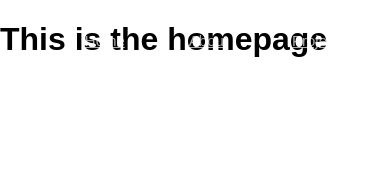
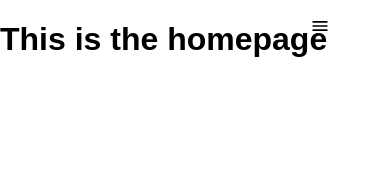
Before and after one commit to emilyjwilbur/react_portfolio, a React (Create React App) app: page / in a window 390 px wide. Shown: the top 180 px of the page. Built offline with nearby package versions, Linux system fonts and the light colour scheme; the HTML template or start-up script is replaced by a standard one.

Commit message:
nav menu styling w/ responsiveness

```diff
--- a/src/components/NavMenu.js
+++ b/src/components/NavMenu.js
@@ -1,7 +1,7 @@
-import React from "react";
+import React, { useState } from "react";
 import { NavLink } from "react-router-dom";
 import styled from "styled-components";
-
+import { MdMenu, MdClose } from "react-icons/md";
 
 const NavMenuStyles = styled.div`
   position: fixed;
@@ -24,10 +24,10 @@
       border-radius: 8px;
       transition: 0.3s ease background-color;
       &:hover {
-            background-color: var(--deep-black);
+        background-color: #3a3b3c;
       }
     }
-    a{
+    a {
       display: inline-block;
       font-family: arial;
       padding: 1rem 2rem;
@@ -35,28 +35,126 @@
       color: #fffa;
       outline: none;
     }
+    .active {
+      color: #e4e6eb;
     }
-`
+  }
+  .mobile-menu-icon {
+    position: absolute;
+    right: 1rem;
+    top: 1rem;
+    width: 4rem;
+    cursor: pointer;
+    display: none;
+    outline: none;
+  }
+  .closeNavIcon {
+    display: none;
+  }
+  @media only screen and (max-width: 768px) {
+    padding: 0;
+    .hide-item {
+      transform: translateY(calc(-100% - var(--top)));
+    }
+    .mobile-menu-icon {
+      display: block;
+    }
+    .navItems {
+      --top: 1rem;
+      transition: 0.3s ease transform;
+      background-color: #3a3b3c;
+      padding: 2rem;
+      width: 90%;
+      max-width: 300px;
+      border-radius: 12px;
+      position: absolute;
+      right: 1rem;
+      top: var(--top);
 
-
-
-
+      .closeNavIcon {
+        display: block;
+        width: 3rem;
+        margin: 0 0 0 auto;
+        cursor: pointer;
+        * {
+          pointer-events: none;
+        }
+      }
+      li {
+        display: block;
+        margin-bottom: 1rem;
+      }
+    }
+  }
+`;
 
 export default function NavMenu() {
+  const [showNav, SetShowNav] = useState(false);
   return (
     <NavMenuStyles>
-            <ul>
+      <div
+        className="mobile-menu-icon"
+        onClick={() => SetShowNav(!showNav)}
+        role="button"
+        onKeyDown={() => SetShowNav(!showNav)}
+        tabIndex={0}
+      >
+        <MdMenu />
+      </div>
+      <ul className={!showNav ? "navItems hide-item" : "navItems"}>
+        <div
+          className="closeNavIcon"
+          onClick={() => SetShowNav(!showNav)}
+          role="button"
+          onKeyDown={() => SetShowNav(!showNav)}
+          tabIndex={0}
+        >
+          <MdClose />
+        </div>
         <li>
-                <NavLink to="/">Home</NavLink>
+          <NavLink
+            to="/"
+            exact
+            onClick={() => SetShowNav(!showNav)}
+            role="button"
+            onKeyDown={() => SetShowNav(!showNav)}
+            tabIndex={0}
+          >
+            Home
+          </NavLink>
         </li>
         <li>
-                <NavLink to="/about">About</NavLink>
+          <NavLink
+            to="/about"
+            onClick={() => SetShowNav(!showNav)}
+            role="button"
+            onKeyDown={() => SetShowNav(!showNav)}
+            tabIndex={0}
+          >
+            About
+          </NavLink>
         </li>
         <li>
-                <NavLink to="/projects">Projects</NavLink>
+          <NavLink
+            to="/projects"
+            onClick={() => SetShowNav(!showNav)}
+            role="button"
+            onKeyDown={() => SetShowNav(!showNav)}
+            tabIndex={0}
+          >
+            Projects
+          </NavLink>
         </li>
         <li>
-                <NavLink to="/contact">Contact</NavLink>
+          <NavLink
+            to="/contact"
+            onClick={() => SetShowNav(!showNav)}
+            role="button"
+            onKeyDown={() => SetShowNav(!showNav)}
+            tabIndex={0}
+          >
+            Contact
+          </NavLink>
         </li>
       </ul>
     </NavMenuStyles>
```
Lines whose indentation alone changed are shown as unchanged.
